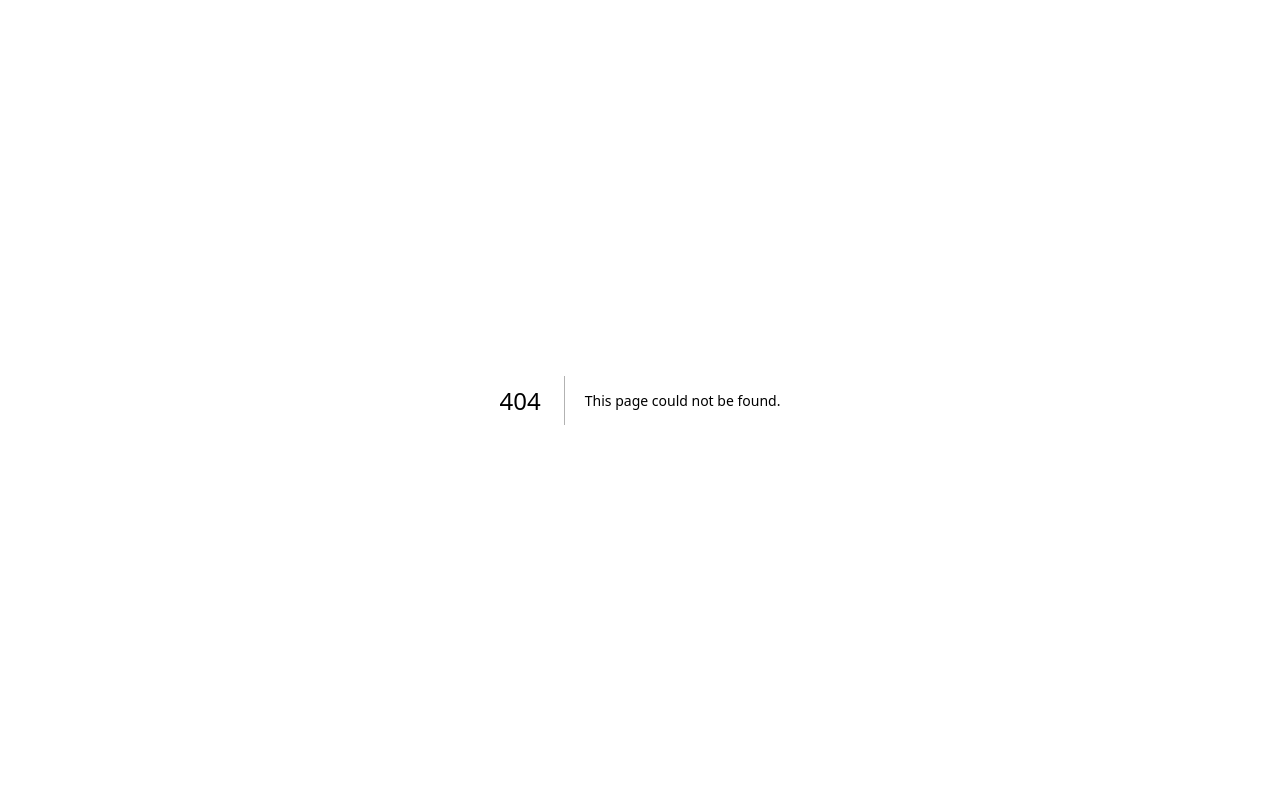
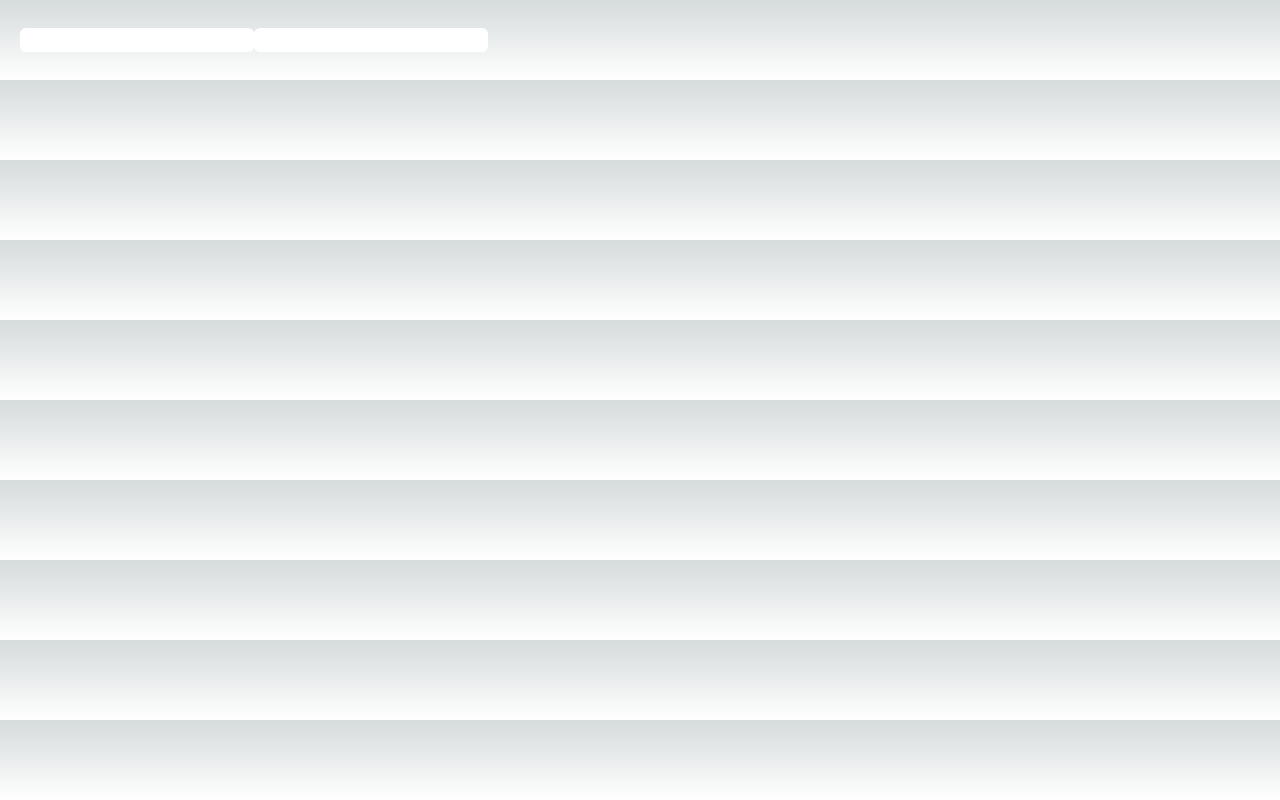
Before and after one commit to SammarJuneja/ChatAppNext, a Next.js app: page /auth/register in a window 1280 px wide. Before the commit this address had no page. Built offline with nearby package versions, Linux system fonts and the light colour scheme.

Commit message:
Add Login & Signup pages

```diff
--- /dev/null
+++ b/src/app/auth/login/page.tsx
@@ -0,0 +1,14 @@
+import React from "react";
+
+const Login = () => {
+  return (
+    <div className="app-bg">
+      <div className="log-tab p-5">
+        <input className="outline-none rounded-md my-2" type="text" />
+        <input className="outline-none rounded-md my-2" type="text" />
+      </div>
+    </div>
+  );
+};
+
+export default Login;
--- /dev/null
+++ b/src/app/auth/register/page.tsx
@@ -0,0 +1,14 @@
+import React from "react";
+
+const Signup = () => {
+  return (
+    <div className="app-bg">
+      <div className="log-tab p-5">
+        <input className="outline-none rounded-md my-2" type="text" />
+        <input className="outline-none rounded-md my-2" type="text" />
+      </div>
+    </div>
+  );
+};
+
+export default Signup;
--- a/src/components/pages/Login.tsx
+++ /dev/null
@@ -1,14 +0,0 @@
-import React from "react";
-
-const Login = () => {
-    return (
-        <div className="app-bg">
-            <div className="log-tab p-5">
-                <input className="outline-none rounded-md my-2" type="text" />
-                <input className="outline-none rounded-md my-2" type="text" />
-            </div>
-        </div>
-    );
-};
-
-export default Login;
```
